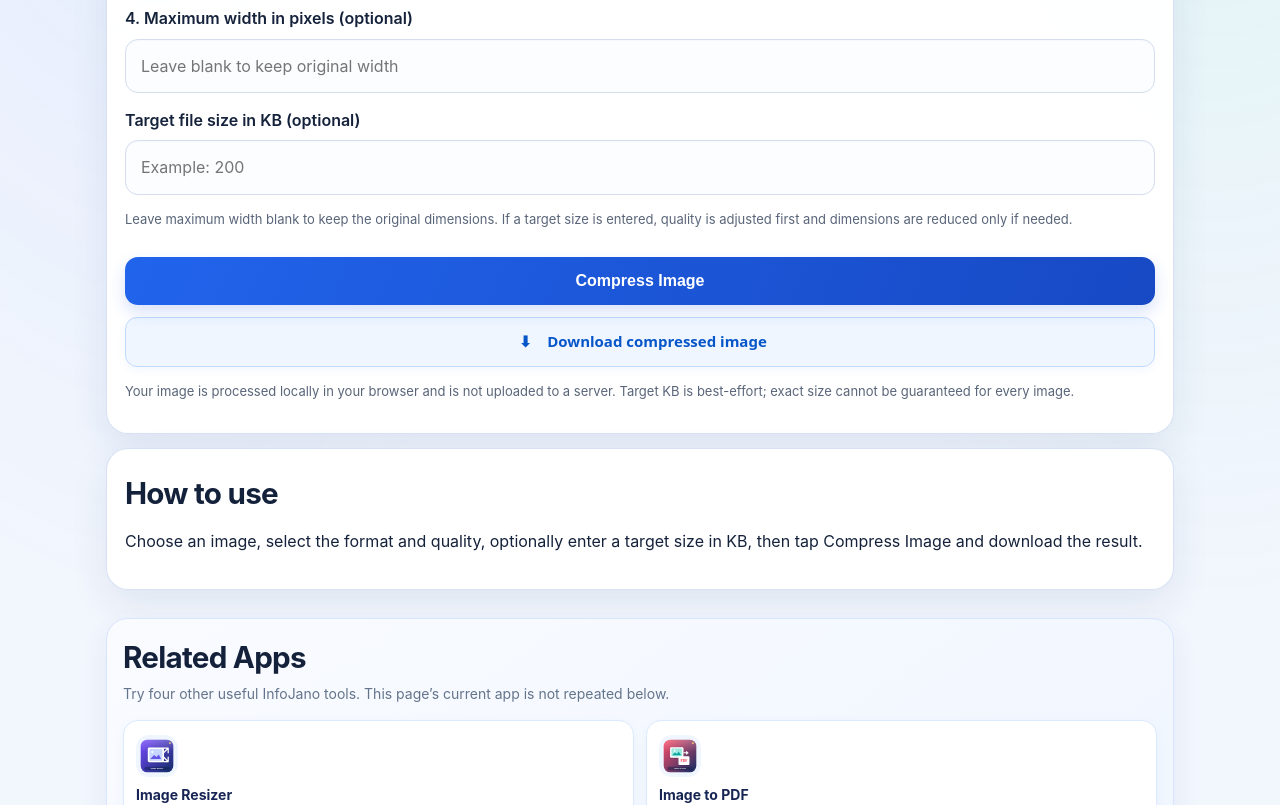
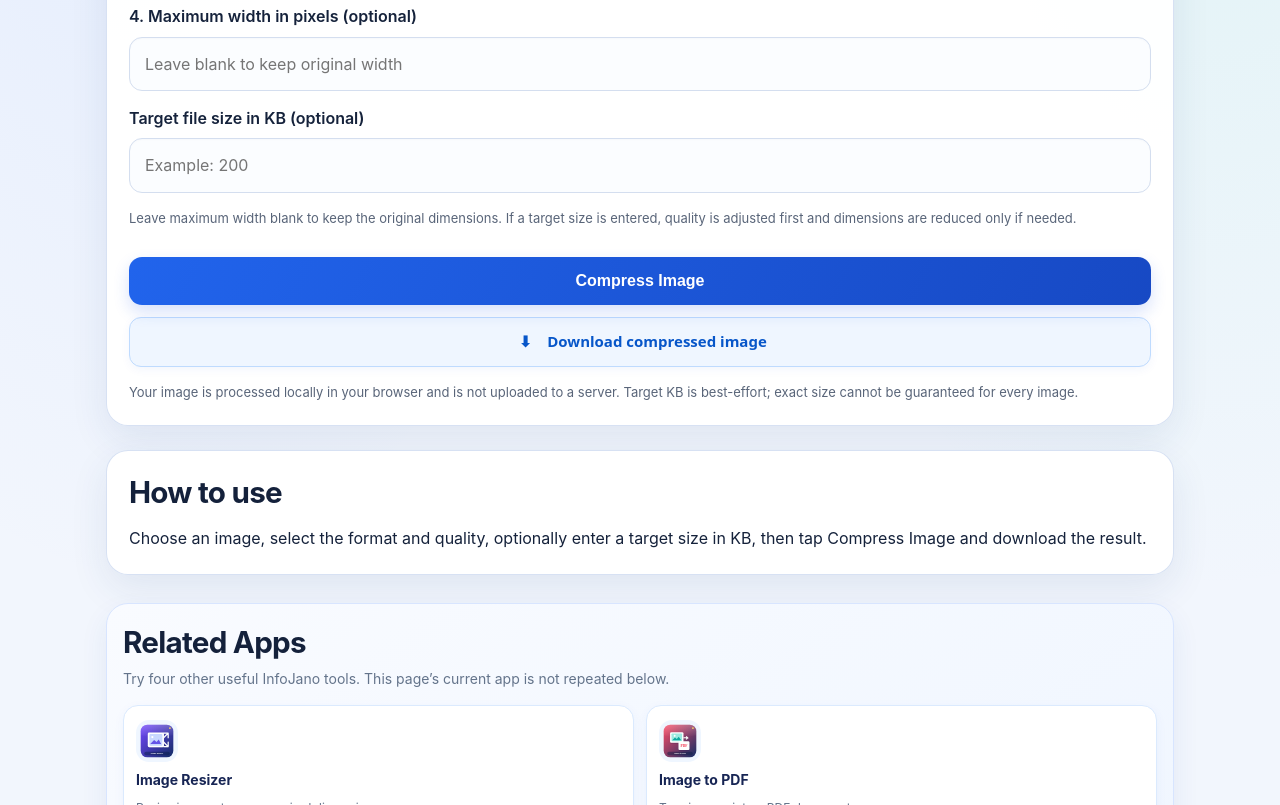
Before and after one commit to barsulkhan/InfoJano, a plain HTML site: page image-compressor.html in a window 1280 px wide. Shown: the part 593-1398 px from the top of the page. Drawn offline with Linux system fonts and the light colour scheme.

Commit message:
Fix spacing and padding on informational cards

```diff
--- a/image-compressor.html
+++ b/image-compressor.html
@@ -48,6 +48,14 @@ button:disabled{opacity:.6}
 .ij-loader-dots{display:flex;justify-content:center;gap:5px;margin-top:14px}.ij-loader-dots span{width:7px;height:7px;border-radius:50%;background:#2563eb;animation:ij-loader-dot .8s ease-in-out infinite alternate}.ij-loader-dots span:nth-child(2){animation-delay:.18s}.ij-loader-dots span:nth-child(3){animation-delay:.36s}
 @keyframes ij-loader-spin{to{transform:rotate(360deg)}}@keyframes ij-loader-bob{to{transform:translateY(-6px) scale(1.04)}}@keyframes ij-loader-dot{to{opacity:.25;transform:translateY(-4px)}}
 @media(prefers-reduced-motion:reduce){.ij-loader-mark,.ij-loader-ring,.ij-loader-dots span{animation:none!important}.ij-page-loader{transition:none}}
+
+/* Consistent spacing for informational cards on every tool page */
+main > section:not([style]){margin:24px 0;padding:22px;background:#fff;border:1px solid #dbe5f2;border-radius:22px;box-shadow:0 8px 24px rgba(15,23,42,.04);box-sizing:border-box;overflow-wrap:anywhere}
+main > section:not([style]) > :first-child{margin-top:0}
+main > section:not([style]) > :last-child{margin-bottom:0}
+main > section:not([style]) p{line-height:1.7;margin:14px 0}
+main > section:not([style]) h2,main > section:not([style]) h3{line-height:1.3;overflow-wrap:anywhere}
+@media(max-width:480px){main > section:not([style]){padding:20px 18px;margin:20px 0}}
 </style>
   <link rel="manifest" href="/InfoJano/app-manifests/image-compressor.webmanifest">
 <style>.ij-install-card{max-width:650px;margin:14px auto;padding:14px;display:grid;grid-template-columns:42px 1fr;gap:10px 12px;align-items:center;background:linear-gradient(135deg,#eaf2ff,#f8fbff);border:1px solid #cfe0ff;border-radius:16px;box-shadow:0 5px 18px #153c7710;font-family:system-ui,-apple-system,Segoe UI,Roboto,Arial,sans-serif}.ij-install-icon{width:42px;height:42px;display:grid;place-items:center;background:#dbeafe;color:#1458c8;border-radius:13px;font-size:23px}.ij-install-copy strong{display:block;font-size:15px;color:#172033}.ij-install-copy span{display:block;margin-top:3px;font-size:12px;line-height:1.45;color:#52627a}.ij-install-card button{grid-column:1/-1;border:0;border-radius:11px;background:#1458c8;color:#fff;padding:12px 14px;font-weight:750;font-size:14px;cursor:pointer}.ij-install-help{grid-column:1/-1;font-size:12px;color:#52627a}.ij-install-help p{margin:8px 0 0;line-height:1.5}@media(min-width:560px){.ij-install-card{grid-template-columns:42px 1fr auto}.ij-install-card button{grid-column:auto}.ij-install-help{grid-column:1/-1}}</style>
```
